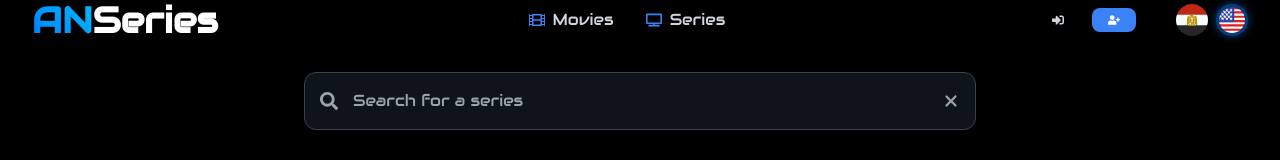
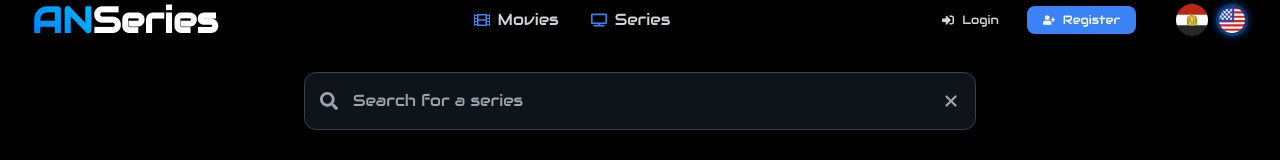
Before and after one commit to Abdullahnabil22/ANMOVIES, a Next.js app: page /series in a window 1280 px wide. Shown: the top 160 px of the page. Built offline with nearby package versions, Linux system fonts and the light colour scheme; no server answers.

Commit message:
Update Navbar.tsx

```diff
--- a/src/Components/Navbar.tsx
+++ b/src/Components/Navbar.tsx
@@ -106,7 +106,7 @@ function NavBar({ isSeries }: { isSeries: boolean }) {
             {isLogged && (
               <Link
                 href="/favorites"
-                className={`flex items-center gap-1 sm:gap-2 ${
+                className={`flex items-center gap-1 sm:gap-2 nav-link  ${
                   isRTL ? "flex-row-reverse" : ""
                 }
                   px-2 sm:px-3 md:px-4 py-1.5 sm:py-2 rounded-lg text-gray-300 hover:text-white
@@ -117,7 +117,7 @@ function NavBar({ isSeries }: { isSeries: boolean }) {
                     isSeries ? "text-blue-500" : "text-red-500"
                   }`}
                 />
-                <span className="hidden md:inline">{t("Favorites")}</span>
+                <span className="nav-link-text">{t("Favorites")}</span>
               </Link>
             )}
           </div>
@@ -136,7 +136,7 @@ function NavBar({ isSeries }: { isSeries: boolean }) {
                 className={`flex items-center gap-1 sm:gap-2 ${
                   isRTL ? "flex-row-reverse" : ""
                 }
-                  px-2 sm:px-3 md:px-4 py-1.5 sm:py-2
+                  px-2 sm:px-3 md:px-4 py-1.5 sm:py-2  nav-link
                   ${
                     isSeries
                       ? "bg-blue-600 hover:bg-blue-700"
@@ -145,7 +145,7 @@ function NavBar({ isSeries }: { isSeries: boolean }) {
                   text-white rounded-lg transition-all duration-200 text-xs sm:text-sm font-medium`}
               >
                 <FaSignOutAlt className="text-xs sm:text-sm" />
-                <span className="hidden md:inline">{t("Logout")}</span>
+                <span className="nav-link-text">{t("Logout")}</span>
               </button>
             ) : (
               <div
@@ -158,11 +158,11 @@ function NavBar({ isSeries }: { isSeries: boolean }) {
                   className={`flex items-center gap-1 sm:gap-2 ${
                     isRTL ? "flex-row-reverse" : ""
                   }
-                    px-2 sm:px-3 md:px-4 py-1.5 sm:py-2 text-gray-300 hover:text-white
+                    px-2 sm:px-3 md:px-4 py-1.5 sm:py-2 text-gray-300 hover:text-white nav-link
                     hover:bg-white/10 rounded-lg transition-all duration-200 text-xs sm:text-sm font-medium`}
                 >
                   <FaSignInAlt className="text-xs sm:text-sm" />
-                  <span className="hidden md:inline">{t("Login")}</span>
+                  <span className="nav-link-text">{t("Login")}</span>
                 </Link>
                 <Link
                   href="/register"
@@ -178,7 +178,7 @@ function NavBar({ isSeries }: { isSeries: boolean }) {
                     text-white rounded-lg transition-all duration-200 text-xs sm:text-sm font-medium`}
                 >
                   <FaUserPlus className="text-xs sm:text-sm" />
-                  <span className="hidden md:inline">{t("Register")}</span>
+                  <span className="nav-link-text">{t("Register")}</span>
                 </Link>
               </div>
             )}
```
